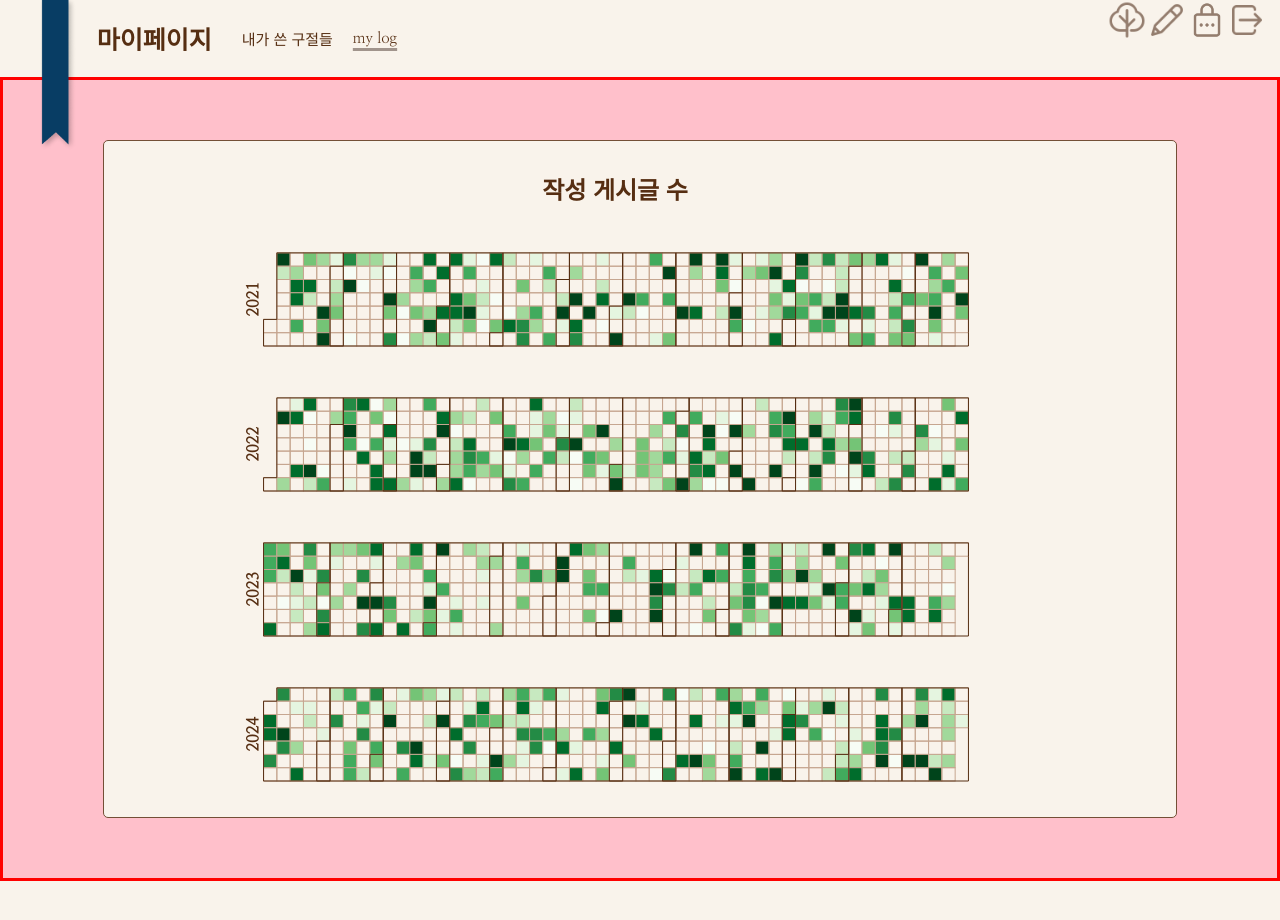
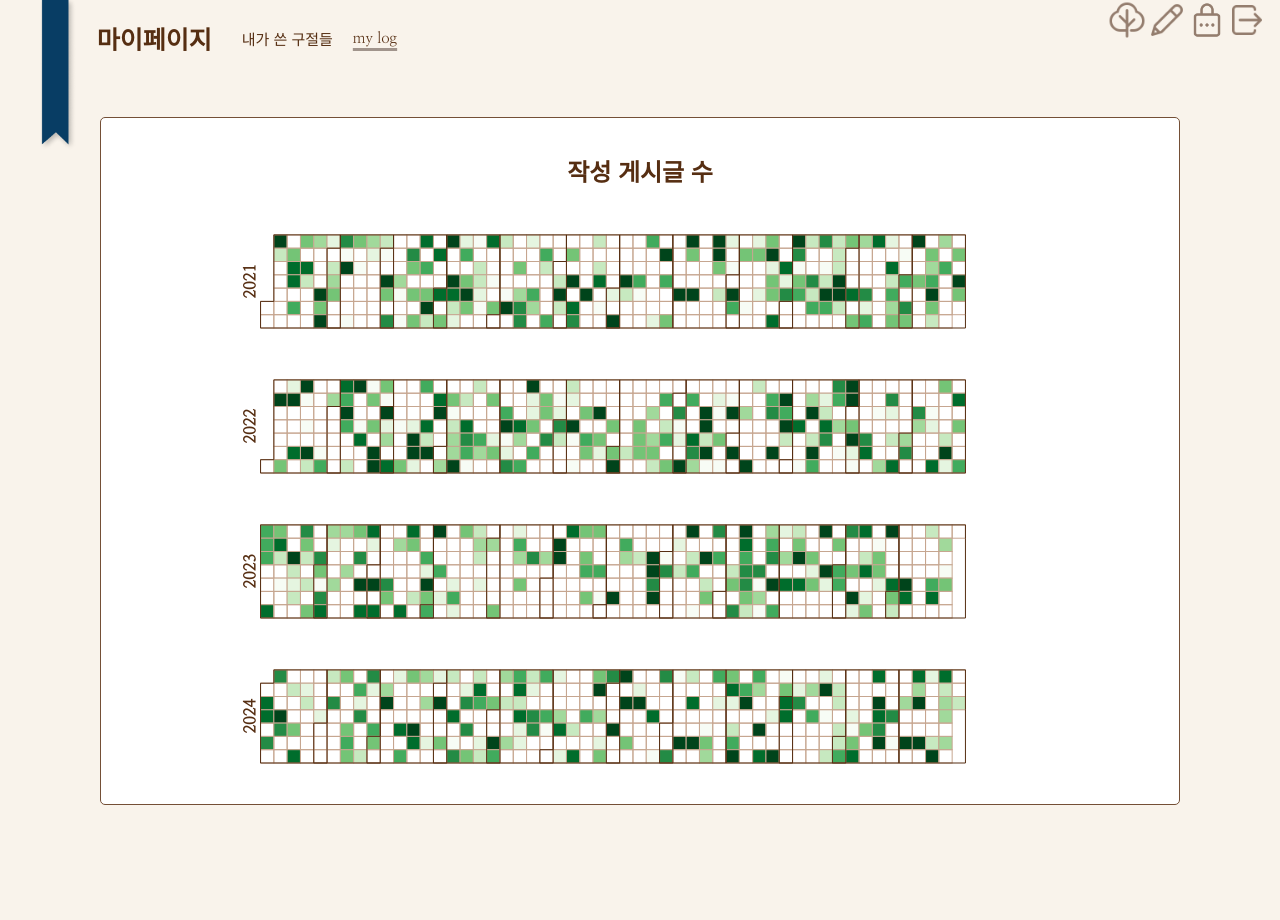
Before and after one commit to hyerim1127/Tree, a React (Create React App) app: page /member/log in a window 1280 px wide. After the commit the page ends 885 px from the top, so only its background shows below. Built offline with nearby package versions, Linux system fonts and the light colour scheme.

Commit message:
31 - calendar css modify

```diff
--- a/src/myPage/MyLog.jsx
+++ b/src/myPage/MyLog.jsx
@@ -7,8 +7,8 @@ import treeLight from '../img/tree-light.png';
 import bmkBlue from '../img/bookmark-blue.png';
 import ModalGenre from '../ModalGenre';
 import "../genre.css";
-import "./CalendarChart.css"
-import CalendarChart from './CalendarChart';
+import "./calendar/CalendarChart.css"
+import CalendarChart from './calendar/CalendarChart';
 
 const generateData = (startYear, endYear, minVal, maxVal) => {
   const data = [];
@@ -27,7 +27,7 @@ const generateData = (startYear, endYear, minVal, maxVal) => {
   return data;
 };
 
-const data = generateData(2021, 2024, 1, 50);
+const data = generateData(2021, 2024, 1, 20);
 
 const MyLog = () => {
 
--- a/src/myPage/CalendarChart.css
+++ b/src/myPage/calendar/CalendarChart.css
@@ -2,27 +2,24 @@
 
 .chart-container {
     display: flex;
-    background-color: pink;
-    border:3px solid red;
     justify-content: center;
-    padding:60px 100px;
+    padding:40px 100px;
 
 }
 .calendar-chart-container {
     display: flex;
     flex-direction: column;
-    background-color: #F9F3EB;
+    background-color: #FFFFFF;
     justify-content: center;
     align-items: center;
-    padding-right:50px;
     width: 100%;
     min-width: 500px;
     border:1px solid #744F36;
     border-radius: 5px;
-    padding-bottom: 30px;
+    padding-bottom: 35px;
 
 }
 .calendar-chart-container h2 {
   align-content: left;
-  padding-top: 30px;
+  padding-top: 35px;
 }
```
Also changed, not shown: src/myPage/calendar/CalendarChart.jsx (renamed from src/myPage/CalendarChart.jsx).
